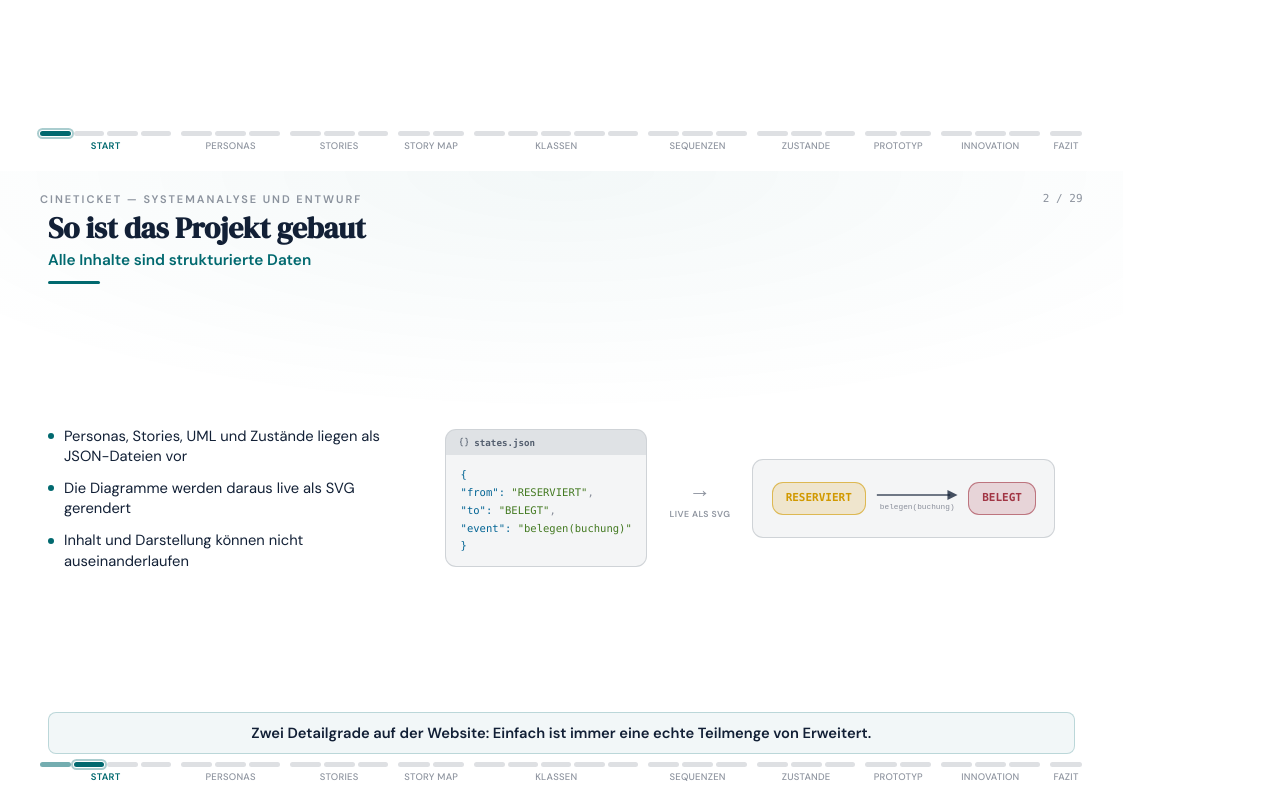
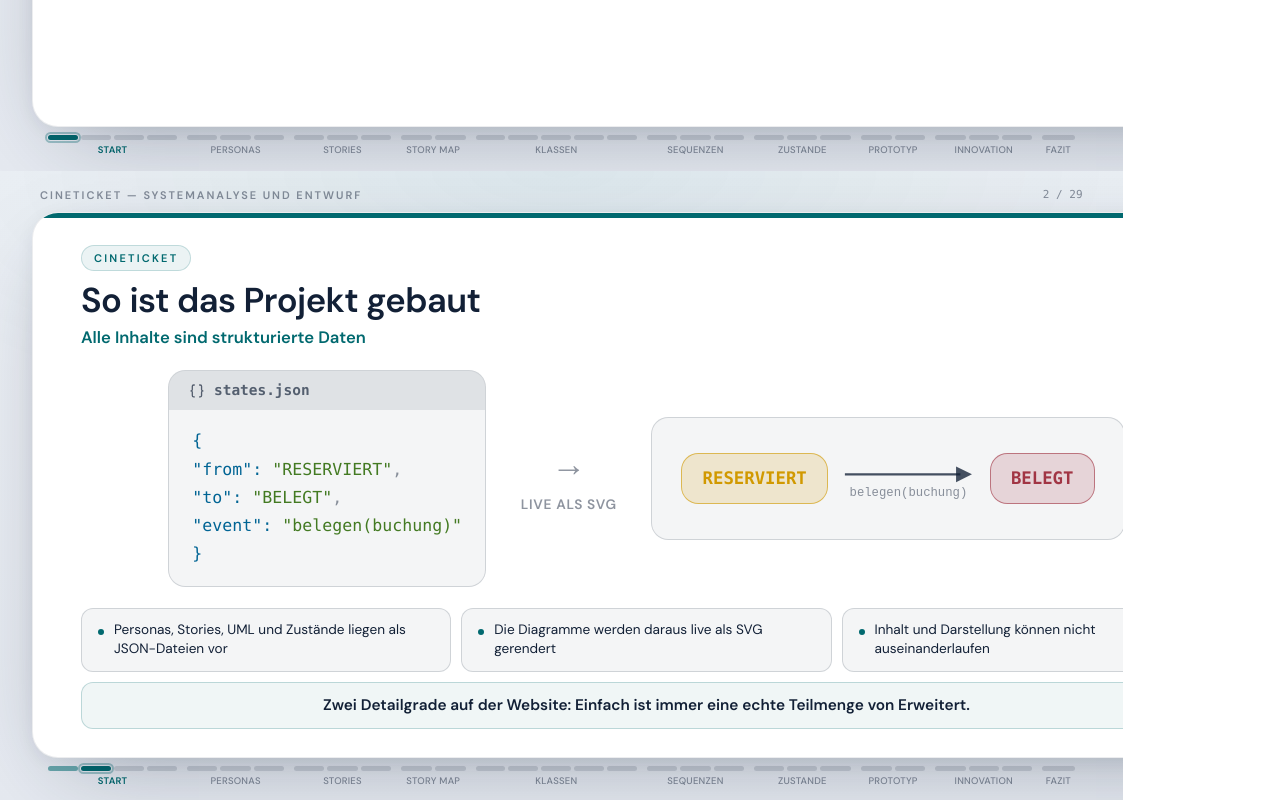
Before and after one commit to LinusK100/Kino-Project-Vorbereitung, a React (Vite) app: page /Kino-Project-Vorbereitung/praesentation/druck in a window 1280 px wide. Shown: the part 460-1260 px from the top of the page. Built offline with nearby package versions, Linux system fonts and the light colour scheme.

Commit message:
Modernes Karten-Design für die Folien; Reflow-Fix im PDF-Export

```diff
--- a/scripts/export-praesentation.mjs
+++ b/scripts/export-praesentation.mjs
@@ -40,7 +40,9 @@ if (isMain) {
     console.log('→ Druck-Route rendern …')
     const { chromium } = await import('playwright-core')
     const browser = await chromium.launch({ channel: 'chrome', headless: true })
-    const page = await browser.newPage()
+    // Viewport exakt in Seitengröße (297×167 mm bei 96 dpi): Sonst reflowt die
+    // Print-Pipeline auf die schmalere Seite und breite Visuals brechen um.
+    const page = await browser.newPage({ viewport: { width: 1122, height: 631 } })
     const errors = []
     page.on('pageerror', (e) => errors.push(String(e)))
     await page.goto(`${BASE}/praesentation/druck`, { waitUntil: 'networkidle' })
--- a/src/components/presentation/SlideView.tsx
+++ b/src/components/presentation/SlideView.tsx
@@ -1,8 +1,8 @@
-// Eine Folie im Präsentations-Layout nach PPT-Vorbild (Systemanalyse_CI_CD):
-// Titel links, farbige Subline, kurze Akzentlinie, Stichpunkte links neben dem
-// Visual, Kernsatz-Banner unten. Visuals werden maßvoll auf die Fläche
-// skaliert (FitVisual), damit alles ähnlich groß wirkt. Wird vom
-// PresentationHost UND von der Druck-Route verwendet: PDF = Vortrag.
+// Folien-Design: Die Folie liegt als große abgerundete Karte („Slide-Card")
+// auf einer ruhigen Bühne. In der Karte: Abschnitts-Chip, kräftiger Sans-Titel,
+// farbige Subline, das Visual groß in der Mitte, die Stichpunkte als
+// gleichmäßige Info-Karten darunter, Kernsatz-Banner am Fuß.
+// Wird vom PresentationHost UND von der Druck-Route verwendet: PDF = Vortrag.
 import { useLayoutEffect, useRef, useState } from 'react'
 import { motion, useReducedMotion } from 'motion/react'
 import { useAppStore } from '@/store/appStore'
@@ -10,6 +10,34 @@ import { SECTION_META, type GesamtSlide } from './steps'
 import { bright, pres } from './visuals/core'
 
 const EASE: [number, number, number, number] = [0.16, 1, 0.3, 1]
+
+// ── Die Karte: abgerundetes Rechteck mit Akzentkante oben ──
+export function SlideCard({ light, accent, children }: {
+  light: boolean; accent: string; children: React.ReactNode
+}) {
+  return (
+    <div
+      className="relative h-full w-[min(1560px,96vw)] mx-auto rounded-[26px] overflow-hidden flex flex-col"
+      style={{
+        background: light ? '#ffffff' : '#13131c',
+        border: `1px solid ${light ? 'rgba(18,32,54,0.08)' : 'rgba(255,255,255,0.09)'}`,
+        boxShadow: light
+          ? '0 30px 90px -30px rgba(18,32,54,0.35), 0 4px 18px rgba(18,32,54,0.06)'
+          : `0 30px 90px -30px rgba(0,0,0,0.9), 0 0 60px -30px ${accent}66`,
+      }}
+    >
+      {/* Akzentkante in der Abschnittsfarbe */}
+      <div
+        aria-hidden
+        className="absolute top-0 left-0 right-0 h-[5px]"
+        style={{ background: `linear-gradient(90deg, ${accent}, ${bright(accent)})`, transition: 'background 0.4s' }}
+      />
+      <div className="flex-1 min-h-0 px-8 md:px-12 pt-7 md:pt-8 pb-6 md:pb-7 flex flex-col">
+        {children}
+      </div>
+    </div>
+  )
+}
 
 export function SlideView({ step }: { step: GesamtSlide }) {
   const presTheme = useAppStore((s) => s.presTheme)
@@ -22,103 +50,127 @@ export function SlideView({ step }: { step: GesamtSlide }) {
   const slideV = reduce
     ? { hidden: { opacity: 0 }, show: { opacity: 1, transition: { when: 'beforeChildren' as const } }, exit: { opacity: 0 } }
     : {
-        hidden: { opacity: 0, y: 20, filter: 'blur(7px)' },
-        show: { opacity: 1, y: 0, filter: 'blur(0px)', transition: { duration: 0.38, ease: EASE, when: 'beforeChildren' as const, staggerChildren: 0.06, delayChildren: 0.03 } },
-        exit: { opacity: 0, y: -16, filter: 'blur(5px)', transition: { duration: 0.2, ease: 'easeIn' as const } },
+        hidden: { opacity: 0, y: 18 },
+        show: { opacity: 1, y: 0, transition: { duration: 0.36, ease: EASE, when: 'beforeChildren' as const, staggerChildren: 0.06, delayChildren: 0.02 } },
+        exit: { opacity: 0, y: -14, transition: { duration: 0.18, ease: 'easeIn' as const } },
       }
   const itemV = reduce
     ? { hidden: { opacity: 0 }, show: { opacity: 1 } }
-    : { hidden: { opacity: 0, y: 12 }, show: { opacity: 1, y: 0, transition: { duration: 0.32, ease: EASE } } }
+    : { hidden: { opacity: 0, y: 12 }, show: { opacity: 1, y: 0, transition: { duration: 0.3, ease: EASE } } }
 
-  // ── Titelfolie: zentriert ──
+  // ── Titelfolie: zentriert in der Karte ──
   if (step.art === 'titel') {
     return (
       <motion.div
         variants={slideV} initial="hidden" animate="show" exit="exit"
         className="h-full w-full flex flex-col items-center justify-center text-center"
-        style={{ willChange: 'transform, opacity, filter' }}
       >
-        <motion.p variants={itemV} className="text-xs md:text-sm font-bold uppercase tracking-[0.3em] mb-5" style={{ color: acc }}>
+        <motion.span
+          variants={itemV}
+          className="inline-block text-[11px] md:text-xs font-bold uppercase tracking-[0.24em] px-4 py-1.5 rounded-full mb-7"
+          style={{ background: `${meta.accent}14`, color: acc, border: `1px solid ${acc}33` }}
+        >
           Systemanalyse und Entwurf
-        </motion.p>
+        </motion.span>
         <motion.h2
-          variants={itemV} className="font-bold leading-none mb-6"
-          style={{ fontFamily: 'var(--font-display)', color: P.fg, fontSize: 'clamp(3rem, 8.5vw, 6rem)', textWrap: 'balance' }}
+          variants={itemV} className="font-bold leading-none mb-7"
+          style={{ fontFamily: 'var(--font-body)', color: P.fg, fontSize: 'clamp(3.2rem, 9vw, 6.5rem)', letterSpacing: '-0.02em', textWrap: 'balance' }}
         >
           {step.title}
         </motion.h2>
-        <motion.div variants={itemV} className="rounded-full mb-6" style={{ width: 110, height: 5, background: acc }} />
-        <motion.p variants={itemV} className="leading-relaxed" style={{ color: P.fgSoft, fontSize: 'clamp(1.05rem, 1.8vw, 1.35rem)', maxWidth: 680, textWrap: 'pretty' }}>
+        <motion.div variants={itemV} className="rounded-full mb-7" style={{ width: 130, height: 6, background: `linear-gradient(90deg, ${meta.accent}, ${acc})` }} />
+        <motion.p variants={itemV} className="leading-relaxed" style={{ color: P.fgSoft, fontSize: 'clamp(1.05rem, 1.8vw, 1.4rem)', maxWidth: 700, textWrap: 'pretty' }}>
           {step.body}
         </motion.p>
       </motion.div>
     )
   }
 
-  const hasPoints = !!step.points?.length
+  const points = step.points ?? []
   const hasVisual = !!step.visual
 
   return (
     <motion.div
       variants={slideV} initial="hidden" animate="show" exit="exit"
       className="h-full w-full flex flex-col text-left"
-      style={{ willChange: 'transform, opacity, filter' }}
     >
-      {/* Kopf: Titel + farbige Subline (wie in der PPT-Vorlage) */}
+      {/* Kopf: Abschnitts-Chip, kräftiger Titel, farbige Subline */}
       <motion.div variants={itemV} className="flex-shrink-0">
+        <span
+          className="inline-block text-[10px] md:text-[11px] font-bold uppercase tracking-[0.2em] px-3 py-1 rounded-full mb-3"
+          style={{ background: `${meta.accent}14`, color: acc, border: `1px solid ${acc}30` }}
+        >
+          {meta.label}
+        </span>
         <h2
-          className="font-bold leading-[1.1] mb-1.5"
+          className="font-bold leading-[1.06] mb-1.5"
           style={{
-            fontFamily: 'var(--font-display)', color: P.fg, textWrap: 'balance',
-            fontSize: hasVisual ? 'clamp(1.45rem, 2.3vw, 2.1rem)' : 'clamp(1.7rem, 2.8vw, 2.4rem)',
+            fontFamily: 'var(--font-body)', color: P.fg, textWrap: 'balance', letterSpacing: '-0.015em',
+            fontSize: hasVisual ? 'clamp(1.7rem, 2.7vw, 2.5rem)' : 'clamp(1.9rem, 3.1vw, 2.8rem)',
           }}
         >
           {step.title}
         </h2>
         {step.body && (
-          <p className="font-semibold leading-snug" style={{ color: acc, fontSize: 'clamp(0.92rem, 1.2vw, 1.08rem)', maxWidth: '90ch' }}>
-            {step.body}
-          </p>
-        )}
-        <div className="rounded-full mt-2.5" style={{ width: 52, height: 3, background: acc }} />
-      </motion.div>
-
-      {/* Inhalt: Stichpunkte links, Visual rechts (oder eines von beiden) */}
-      <motion.div variants={itemV} className="flex-1 min-h-0 flex items-center justify-center gap-8 py-4">
-        {hasPoints && (
-          <ul
-            className={hasVisual ? 'flex-shrink-0 space-y-3' : 'space-y-3.5 mx-auto'}
-            style={{ width: hasVisual ? 'clamp(260px, 27vw, 400px)' : undefined, maxWidth: hasVisual ? undefined : 640 }}
-          >
-            {step.points!.map((p) => (
-              <li
-                key={p} className="flex items-start gap-2.5 leading-snug"
-                style={{ color: P.fg, fontSize: hasVisual ? 'clamp(0.9rem, 1.15vw, 1.05rem)' : 'clamp(1rem, 1.45vw, 1.2rem)' }}
-              >
-                <span className="mt-[0.5em] w-1.5 h-1.5 rounded-full flex-shrink-0" style={{ background: acc }} />
-                {p}
-              </li>
-            ))}
-          </ul>
-        )}
-        {hasVisual && <FitVisual>{step.visual}</FitVisual>}
-        {!hasPoints && !hasVisual && (
-          <p className="text-center leading-relaxed mx-auto" style={{ color: P.fg, fontSize: 'clamp(1.15rem, 1.9vw, 1.6rem)', maxWidth: '44ch', textWrap: 'pretty' }}>
+          <p className="font-semibold leading-snug" style={{ color: acc, fontSize: 'clamp(0.98rem, 1.3vw, 1.18rem)', maxWidth: '92ch' }}>
             {step.body}
           </p>
         )}
       </motion.div>
 
-      {/* Kernsatz-Banner (aus der PPT-Vorlage) */}
+      {/* Mitte: das Visual, groß und zentriert */}
+      <motion.div variants={itemV} className="flex-1 min-h-0 flex items-center justify-center py-4">
+        {hasVisual
+          ? <FitVisual>{step.visual}</FitVisual>
+          : points.length === 0 && (
+            <p className="text-center leading-relaxed mx-auto" style={{ color: P.fg, fontSize: 'clamp(1.2rem, 2vw, 1.7rem)', maxWidth: '44ch', textWrap: 'pretty' }}>
+              {step.body}
+            </p>
+          )}
+        {!hasVisual && points.length > 0 && (
+          <div className="w-full max-w-3xl mx-auto space-y-3.5">
+            {points.map((p) => (
+              <div
+                key={p} className="flex items-start gap-3.5 rounded-2xl px-6 py-4"
+                style={{ background: P.chip, border: `1px solid ${P.line}` }}
+              >
+                <span className="mt-[0.45em] w-2 h-2 rounded-full flex-shrink-0" style={{ background: acc }} />
+                <span style={{ color: P.fg, fontSize: 'clamp(1.02rem, 1.5vw, 1.25rem)' }}>{p}</span>
+              </div>
+            ))}
+          </div>
+        )}
+      </motion.div>
+
+      {/* Stichpunkte als gleichmäßige Info-Karten unter dem Visual */}
+      {hasVisual && points.length > 0 && (
+        <motion.div
+          variants={itemV}
+          className="flex-shrink-0 grid gap-2.5 mb-2.5"
+          style={{ gridTemplateColumns: `repeat(${points.length}, minmax(0, 1fr))` }}
+        >
+          {points.map((p) => (
+            <div
+              key={p} className="flex items-start gap-2.5 rounded-xl px-4 py-3"
+              style={{ background: P.chip, border: `1px solid ${P.line}` }}
+            >
+              <span className="mt-[0.5em] w-1.5 h-1.5 rounded-full flex-shrink-0" style={{ background: acc }} />
+              <span className="leading-snug" style={{ color: P.fg, fontSize: 'clamp(0.85rem, 1.05vw, 0.98rem)' }}>{p}</span>
+            </div>
+          ))}
+        </motion.div>
+      )}
+
+      {/* Kernsatz-Banner am Fuß der Karte */}
       {step.kernsatz && (
         <motion.div
           variants={itemV}
-          className="flex-shrink-0 rounded-lg px-6 py-2.5 text-center font-semibold leading-snug"
+          className="flex-shrink-0 rounded-xl px-6 py-3 text-center font-semibold leading-snug"
           style={{
-            background: light ? `${meta.accent}0d` : `${meta.accent}24`,
-            border: `1px solid ${acc}3a`,
+            background: light ? `${meta.accent}0f` : `${meta.accent}26`,
+            border: `1px solid ${acc}38`,
             color: P.fg,
-            fontSize: 'clamp(0.9rem, 1.15vw, 1.05rem)',
+            fontSize: 'clamp(0.92rem, 1.2vw, 1.08rem)',
           }}
         >
           {step.kernsatz}
@@ -128,10 +180,9 @@ export function SlideView({ step }: { step: GesamtSlide }) {
   )
 }
 
-// ── Visual maßvoll auf die Fläche skalieren ──
+// ── Visual auf die Fläche skalieren (Smart Board / Druck) ──
 // Misst die Naturgröße (offsetWidth/-Height sind zoom-unabhängig) und wählt
-// den Zoom so, dass Breite UND Höhe passen. Obergrenze bewusst moderat,
-// damit kleine Chip-Grafiken nicht riesig werden und alles ähnlich groß wirkt.
+// den Zoom so, dass Breite UND Höhe passen.
 function FitVisual({ children }: { children: React.ReactNode }) {
   const outerRef = useRef<HTMLDivElement>(null)
   const innerRef = useRef<HTMLDivElement>(null)
@@ -145,8 +196,8 @@ function FitVisual({ children }: { children: React.ReactNode }) {
       const w = inner.offsetWidth
       const h = inner.offsetHeight
       if (!w || !h || !outer.clientWidth || !outer.clientHeight) return
-      const z = Math.min(outer.clientWidth / w, outer.clientHeight / h) * 0.94
-      setZoom(Math.max(0.5, Math.min(1.22, z)))
+      const z = Math.min(outer.clientWidth / w, outer.clientHeight / h) * 0.95
+      setZoom(Math.max(0.5, Math.min(1.45, z)))
     }
     measure()
     // Nach dem gestaffelten Einblenden einmal nachmessen (Layout kann wachsen)
@@ -158,8 +209,10 @@ function FitVisual({ children }: { children: React.ReactNode }) {
   }, [])
 
   return (
-    <div ref={outerRef} className="flex-1 h-full min-h-0 min-w-0 flex items-center justify-center overflow-hidden">
-      <div ref={innerRef} className="inline-block" style={{ zoom }}>
+    <div ref={outerRef} className="w-full h-full min-h-0 flex items-center justify-center overflow-hidden">
+      {/* max-content: das Visual bricht nie um, sondern wird als Ganzes skaliert
+          (sonst wrappen breite Diagramme bei schmaler Druck-/Fensterbreite) */}
+      <div ref={innerRef} style={{ zoom, width: 'max-content', maxWidth: 'none' }}>
         {children}
       </div>
     </div>
--- a/src/pages/PraesentationDruckPage.tsx
+++ b/src/pages/PraesentationDruckPage.tsx
@@ -7,7 +7,7 @@ import { MotionConfig } from 'motion/react'
 import { useAppStore } from '@/store/appStore'
 import { useGesamt, SECTION_META, type GesamtSlide } from '@/components/presentation/steps'
 import { Timeline } from '@/components/presentation/PresentationHost'
-import { SlideView } from '@/components/presentation/SlideView'
+import { SlideCard, SlideView } from '@/components/presentation/SlideView'
 import { pres } from '@/components/presentation/visuals/core'
 
 export default function PraesentationDruckPage() {
@@ -44,23 +44,25 @@ function DruckSeite({ step, index, deck }: { step: GesamtSlide; index: number; d
         width: '297mm', height: '167mm',
         pageBreakAfter: index < total - 1 ? 'always' : undefined,
         position: 'relative', overflow: 'hidden',
-        background: `radial-gradient(120% 70% at 50% 0%, ${meta.accent}0c 0%, transparent 55%), #ffffff`,
+        background: `radial-gradient(120% 80% at 50% 0%, ${meta.accent}14 0%, transparent 55%), linear-gradient(180deg, #eef1f6 0%, #e6eaf1 100%)`,
         display: 'flex', flexDirection: 'column',
       }}
     >
       {/* Kopf */}
-      <div className="flex items-center justify-between px-10 pt-5 pb-1 text-[11px]" style={{ color: P.fgFaint }}>
+      <div className="flex items-center justify-between px-10 pt-4 pb-2 text-[11px]" style={{ color: P.fgFaint }}>
         <span className="font-bold uppercase tracking-[0.18em]">CineTicket — Systemanalyse und Entwurf</span>
         <span className="font-mono">{index + 1} / {total}</span>
       </div>
 
-      {/* Folie — identisches Layout wie im Präsentationsmodus */}
-      <div className="flex-1 min-h-0 px-12 pb-2">
-        <SlideView step={step} />
+      {/* Folie als Karte — identisches Layout wie im Präsentationsmodus */}
+      <div className="flex-1 min-h-0 px-8 pb-2">
+        <SlideCard light accent={meta.accent}>
+          <SlideView step={step} />
+        </SlideCard>
       </div>
 
       {/* Fuß: Abschnitts-Timeline wie im Präsentationsmodus */}
-      <div className="flex justify-center pb-5 px-10">
+      <div className="flex justify-center pb-4 px-12">
         <Timeline deck={deck} index={index} onJump={() => {}} light />
       </div>
     </section>
```
Also changed, not shown: src/components/presentation/PresentationHost.tsx (+6 -6 lines), 2 other files (tests, documents, lock files or other folders).
